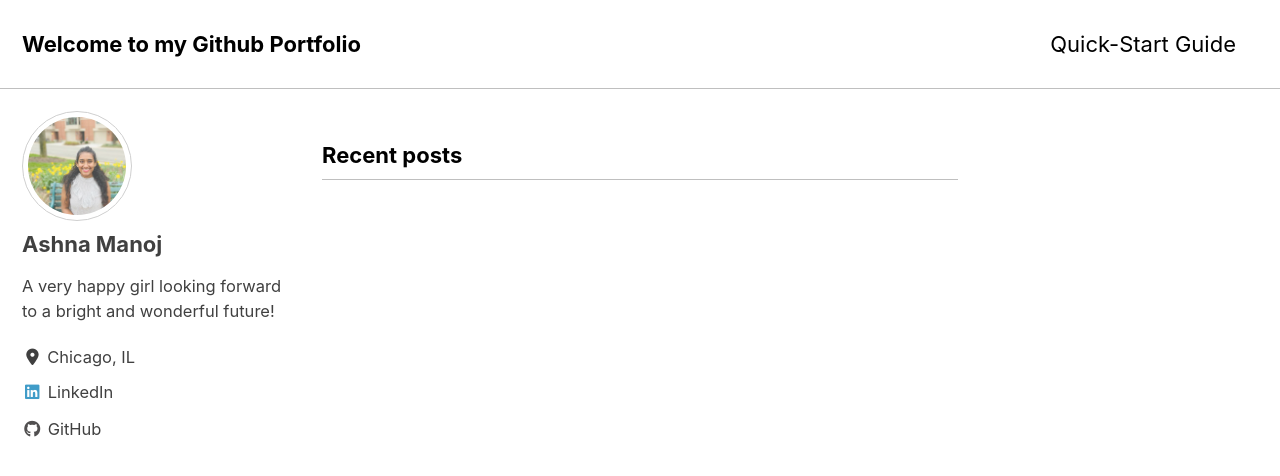
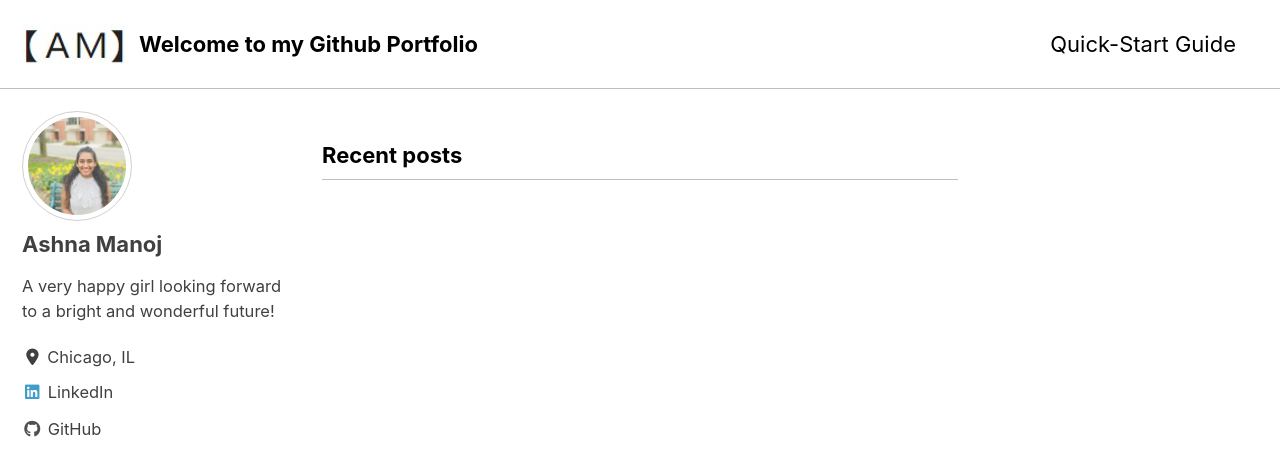
Before and after one commit to Ashna-Manoj/Ashna-Manoj.github.io, a Jekyll site: the page built from index.html, in a window 1280 px wide and 900 px high. Shown: the top 476 px of the window. Built offline with Jekyll 4.4.1, drawn with Linux system fonts in a browser that asks for light colours; cached includes are drawn as plain includes; nearby versions of some CDN libraries; the list of posts is cut into pages by our own code.

Commit message:
Added the logo pictures

```diff
--- a/_config.yml
+++ b/_config.yml
@@ -16,7 +16,9 @@
 url                      : # the base hostname & protocol for your site e.g. "https://mmistakes.github.io"
 baseurl                  : # the subpath of your site, e.g. "/blog"
 repository               : # GitHub username/repo-name e.g. "mmistakes/minimal-mistakes"
-teaser                   : # path of fallback teaser image, e.g. "/assets/images/500x300.png"
+teaser                   : "/images/ashna_pic1.jpg"
+logo                     : "/images/logo_am.jpg"
+
 # breadcrumbs            : false # true, false (default)
 words_per_minute         : 200
 comments:
```
Also changed, not shown: images/ashna_pic.PNG (added), images/ashna_pic1.jpg (added), images/logo_am.jpg (added).
